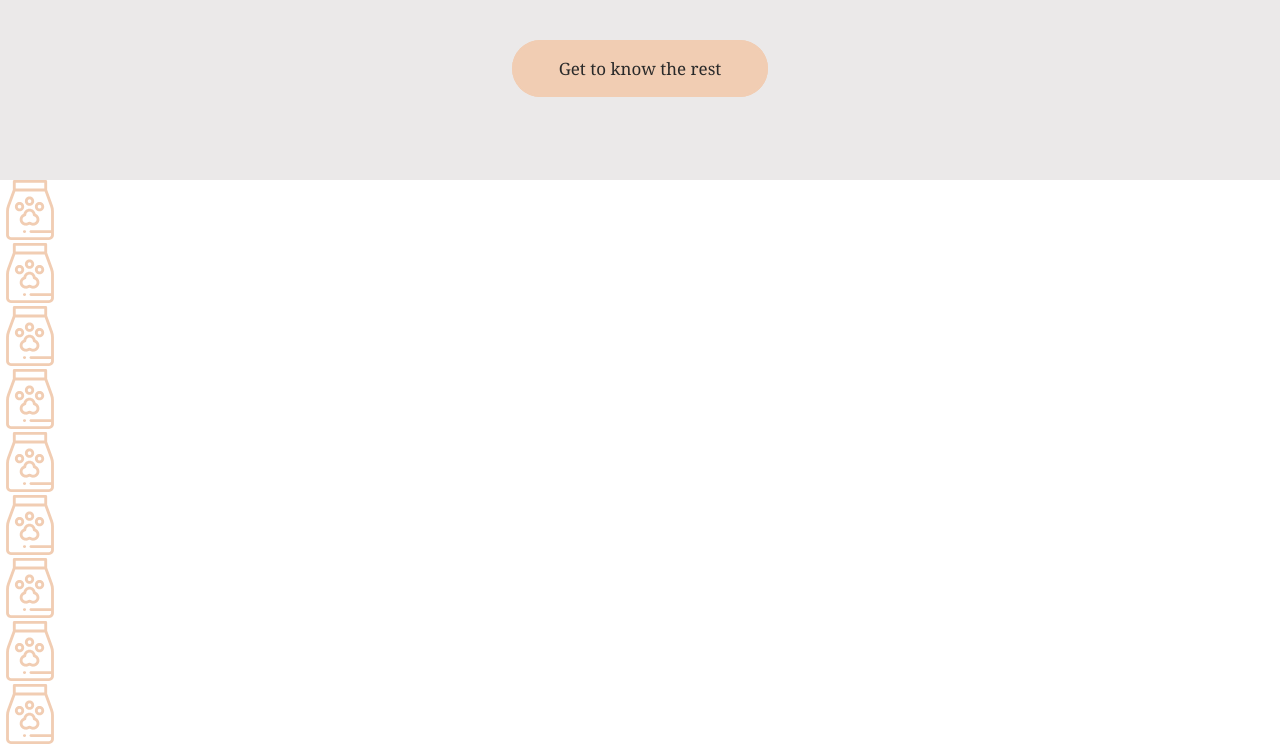
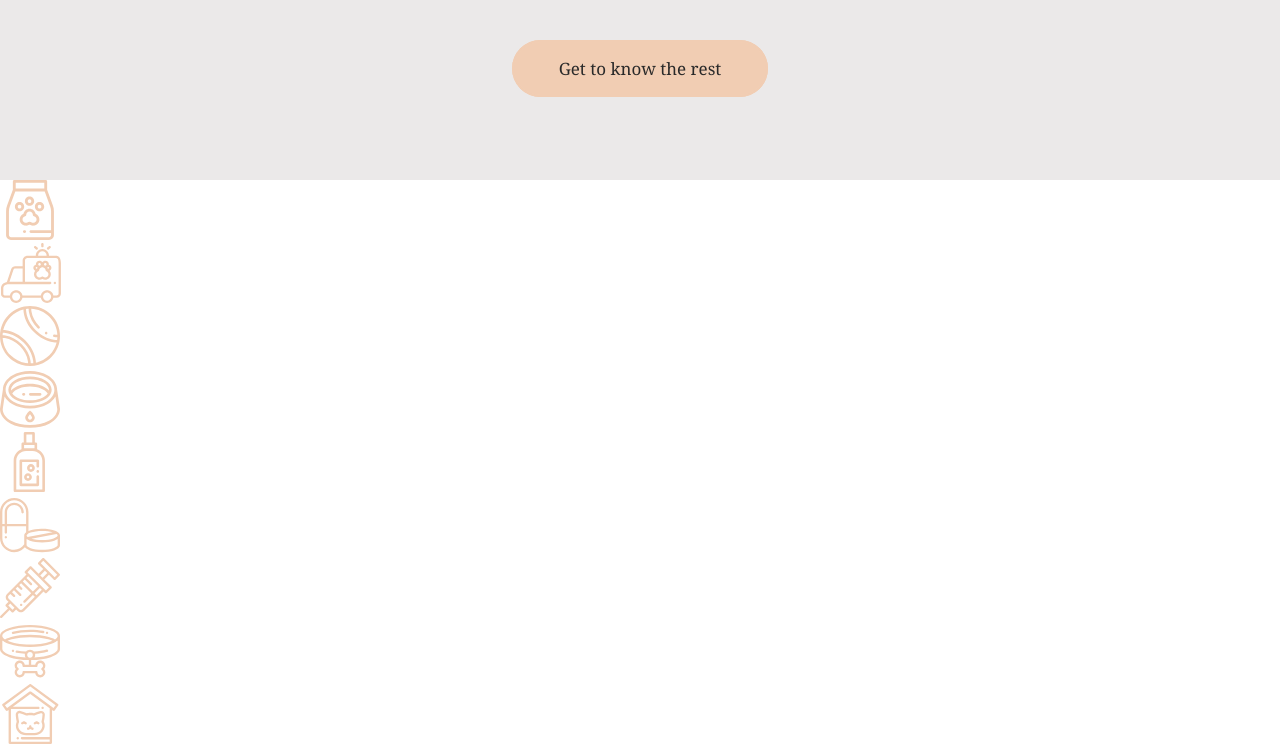
Before and after one commit to EmilEbulisov/shelter, a plain HTML site: page index.html in a window 1280 px wide. Shown: the part 2179-2926 px from the top of the page. Drawn offline with Linux system fonts and the light colour scheme.

Commit message:
дополнил list

```diff
--- a/index.html
+++ b/index.html
@@ -69,35 +69,35 @@
                     <p class="block_name"></p>
                 </li>
                 <li class="help_block">
-                    <img src="./images/icons/icon-pet-food.svg" alt="" class="help_img">
+                    <img src="./images/icons/icon-transportation.svg" alt="" class="help_img">
                     <p class="block_name"></p>
                 </li>
                 <li class="help_block">
-                    <img src="./images/icons/icon-pet-food.svg" alt="" class="help_img">
+                    <img src="./images/icons/icon-toys.svg" alt="" class="help_img">
                     <p class="block_name"></p>
                 </li>
                 <li class="help_block">
-                    <img src="./images/icons/icon-pet-food.svg" alt="" class="help_img">
+                    <img src="./images/icons/icon-bowls-and-cups.svg" alt="" class="help_img">
                     <p class="block_name"></p>
                 </li>
                 <li class="help_block">
-                    <img src="./images/icons/icon-pet-food.svg" alt="" class="help_img">
+                    <img src="./images/icons/icon-shampoos.svg" alt="" class="help_img">
                     <p class="block_name"></p>
                 </li>
                 <li class="help_block">
-                    <img src="./images/icons/icon-pet-food.svg" alt="" class="help_img">
+                    <img src="./images/icons/icon-vitamins.svg" alt="" class="help_img">
                     <p class="block_name"></p>
                 </li>
                 <li class="help_block">
-                    <img src="./images/icons/icon-pet-food.svg" alt="" class="help_img">
+                    <img src="./images/icons/icon-medicines.svg" alt="" class="help_img">
                     <p class="block_name"></p>
                 </li>
                 <li class="help_block">
-                    <img src="./images/icons/icon-pet-food.svg" alt="" class="help_img">
+                    <img src="./images/icons/icon-collars-leashes.svg" alt="" class="help_img">
                     <p class="block_name"></p>
                 </li>
                 <li class="help_block">
-                    <img src="./images/icons/icon-pet-food.svg" alt="" class="help_img">
+                    <img src="./images/icons/icon-sleeping-area.svg" alt="" class="help_img">
                     <p class="block_name"></p>
                 </li>
             </ul>
```
Also changed, not shown: images/icons/icon-collars-leashes.svg (added).
